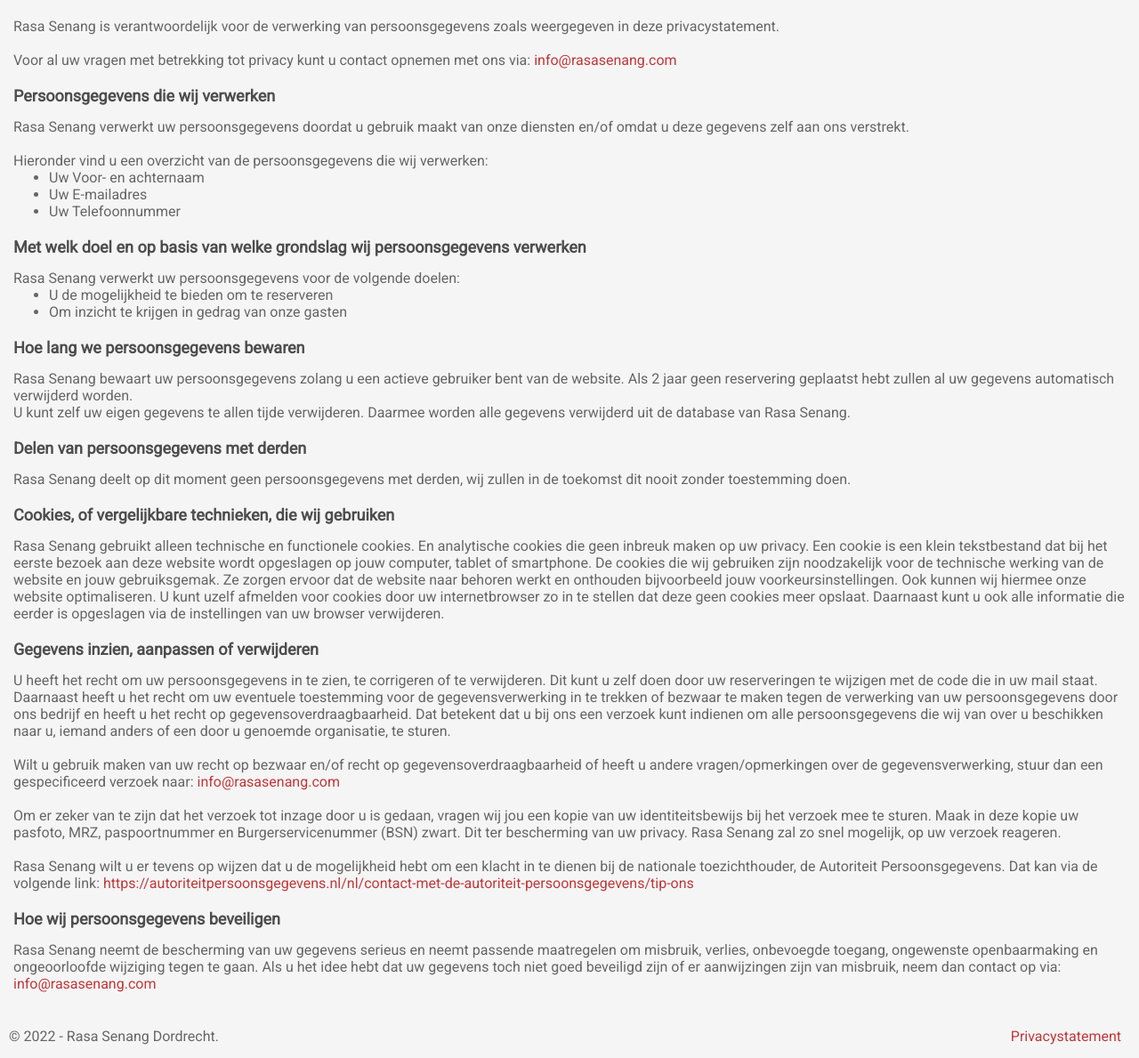
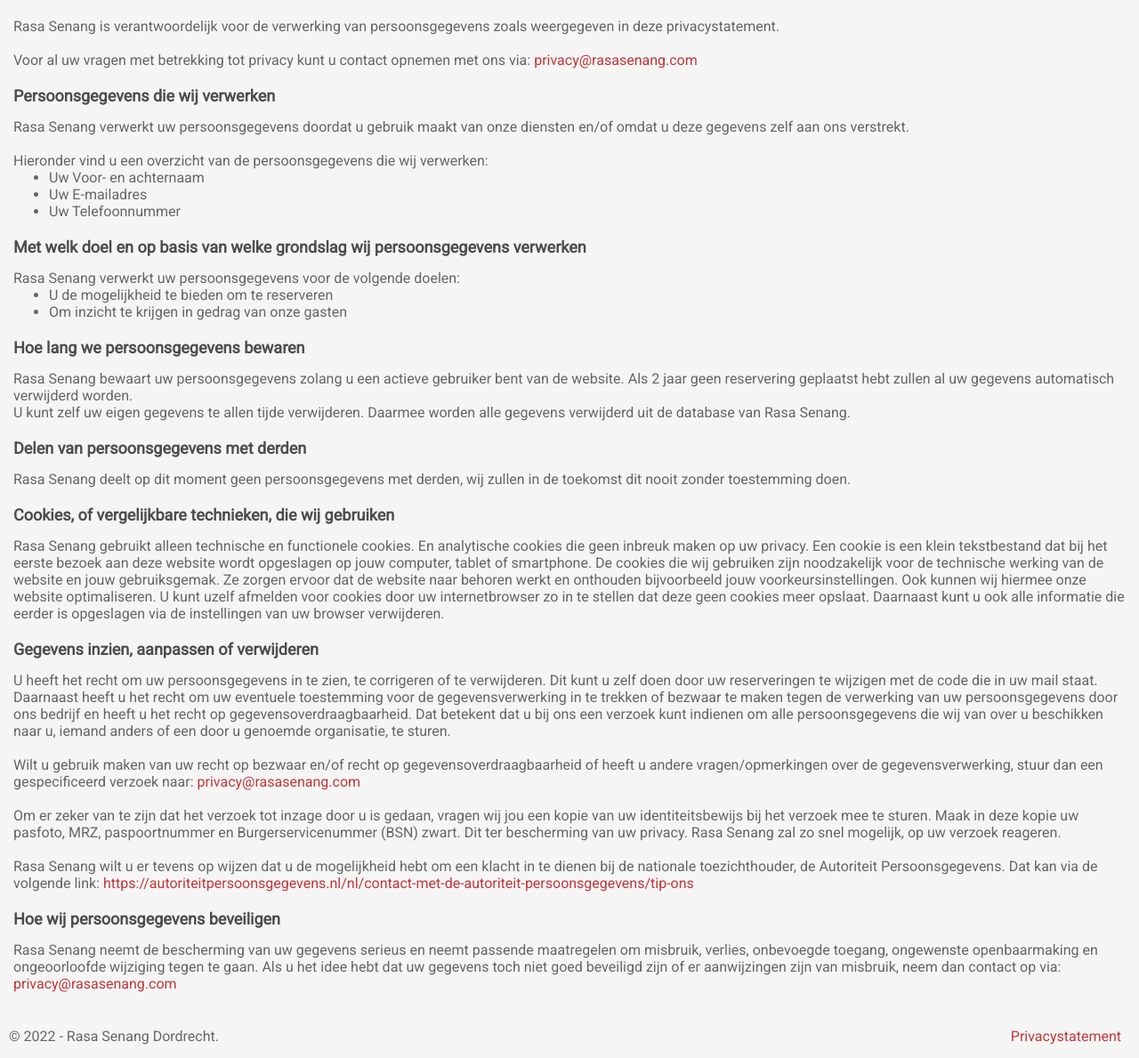
Before and after one commit to TheMazeIsAmazing/RasaSenangReserveringsysteem-main, a PHP site: page /privacystatement in a window 1280 px wide. Shown: the part 126-1315 px from the top of the page at 89% size. Run offline with PHP 8.4, Linux system fonts and the light colour scheme.

Commit message:
- preparations for public release

```diff
--- a/privacystatement/index.php
+++ b/privacystatement/index.php
@@ -18,7 +18,7 @@
                 Rasa Senang is verantwoordelijk voor de verwerking van persoonsgegevens zoals weergegeven in deze
                 privacystatement.<br/>
                 <br/>
-                Voor al uw vragen met betrekking tot privacy kunt u contact opnemen met ons via: <a href="mailto:info@rasasenang.com">info@rasasenang.com</a>
+                Voor al uw vragen met betrekking tot privacy kunt u contact opnemen met ons via: <a href="mailto:privacy@rasasenang.com">privacy@rasasenang.com</a>
                 <h3>Persoonsgegevens die wij verwerken</h3>
                 Rasa Senang verwerkt uw persoonsgegevens doordat u gebruik maakt van onze diensten en/of omdat u deze
                 gegevens zelf aan ons verstrekt.<br/>
@@ -64,7 +64,7 @@
                 <br/>
                 Wilt u gebruik maken van uw recht op bezwaar en/of recht op gegevensoverdraagbaarheid of heeft u andere
                 vragen/opmerkingen over de gegevensverwerking, stuur dan een gespecificeerd verzoek naar:
-                <a href="mailto:info@rasasenang.com">info@rasasenang.com</a>
+                <a href="mailto:privacy@rasasenang.com">privacy@rasasenang.com</a>
                 <br/>
                 <br/>
                 Om er zeker van te zijn dat het verzoek tot inzage door u is gedaan, vragen wij jou een kopie van uw
@@ -82,7 +82,7 @@
                 verlies, onbevoegde toegang, ongewenste openbaarmaking en ongeoorloofde wijziging tegen te gaan. Als u
                 het idee hebt dat uw gegevens toch niet goed beveiligd zijn of er aanwijzingen zijn van misbruik, neem
                 dan contact op via:
-                <a href="mailto:info@rasasenang.com">info@rasasenang.com</a>
+                <a href="mailto:privacy@rasasenang.com">privacy@rasasenang.com</a>
             </div>
         </article>
     </main>
```
